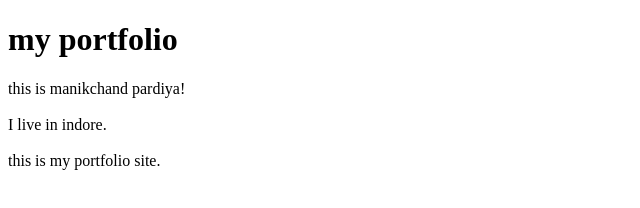
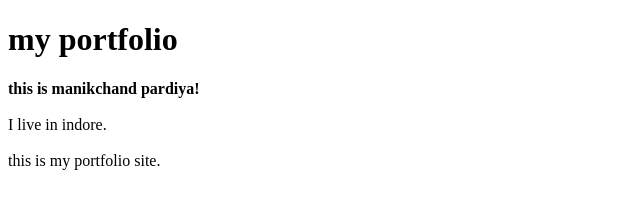
Before and after one commit to manikchand-tech/manik-portfolio, a plain HTML site: page index.html in a window 1280 px wide. Shown: the full height of the page, 0-640 px from the left. Drawn offline with Linux system fonts and the light colour scheme.

Commit message:
style: bold some text

```diff
--- a/index.html
+++ b/index.html
@@ -6,7 +6,7 @@
 
         </h1>
 
-        <pr>this is manikchand pardiya!
+        <pr><b>this is manikchand pardiya!</b>
 
 
 <br></br>
@@ -15,6 +15,9 @@
         <br></br>
 
         this is my portfolio site.
+
+
         </pr>
+
     </body>
 </html>
```
